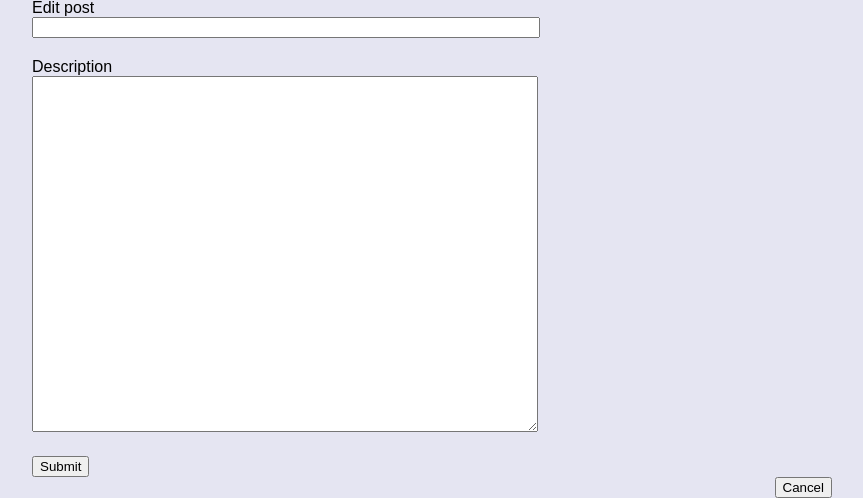
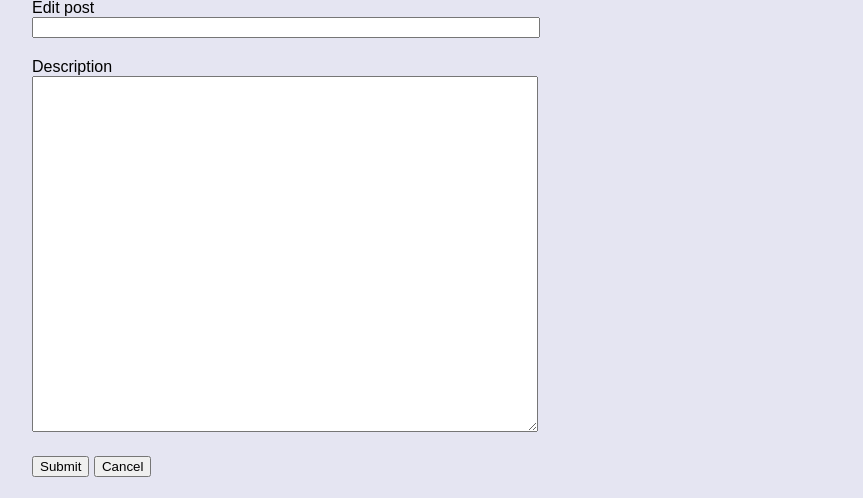
Before and after one commit to lubgade/Multi-User-Blog, a Python web app: template templates/editpost.html in a window 1280 px wide. Shown: the part 309-807 px from the top of the page, without its empty margins (208-1071 px from the left). After the commit the page ends 786 px from the top, so only its background shows below. Run offline with Jinja, Linux system fonts and the light colour scheme; the template is opened without the code that fills it, so the values that code supplies are empty.

Commit message:
After review

```diff
--- a/templates/editpost.html
+++ b/templates/editpost.html
@@ -13,13 +13,18 @@
                  <div>Description</div>
                  <textarea name="content" class="desc">{{content}}</textarea>
              </label>
-             <div>
+             <div class="perma_content">
                  <input type="submit">
+                 <a href="/blog/{{link}}">
+                     <button type="button">Cancel</button>
+                 </a>
              </div>
          </div>
      </form>
-     <a href="/blog/{{link}}">
-         <button class="go_bk">Cancel</button>
-     </a>
+
+
+
+
+
 
   {% endblock %}
```
